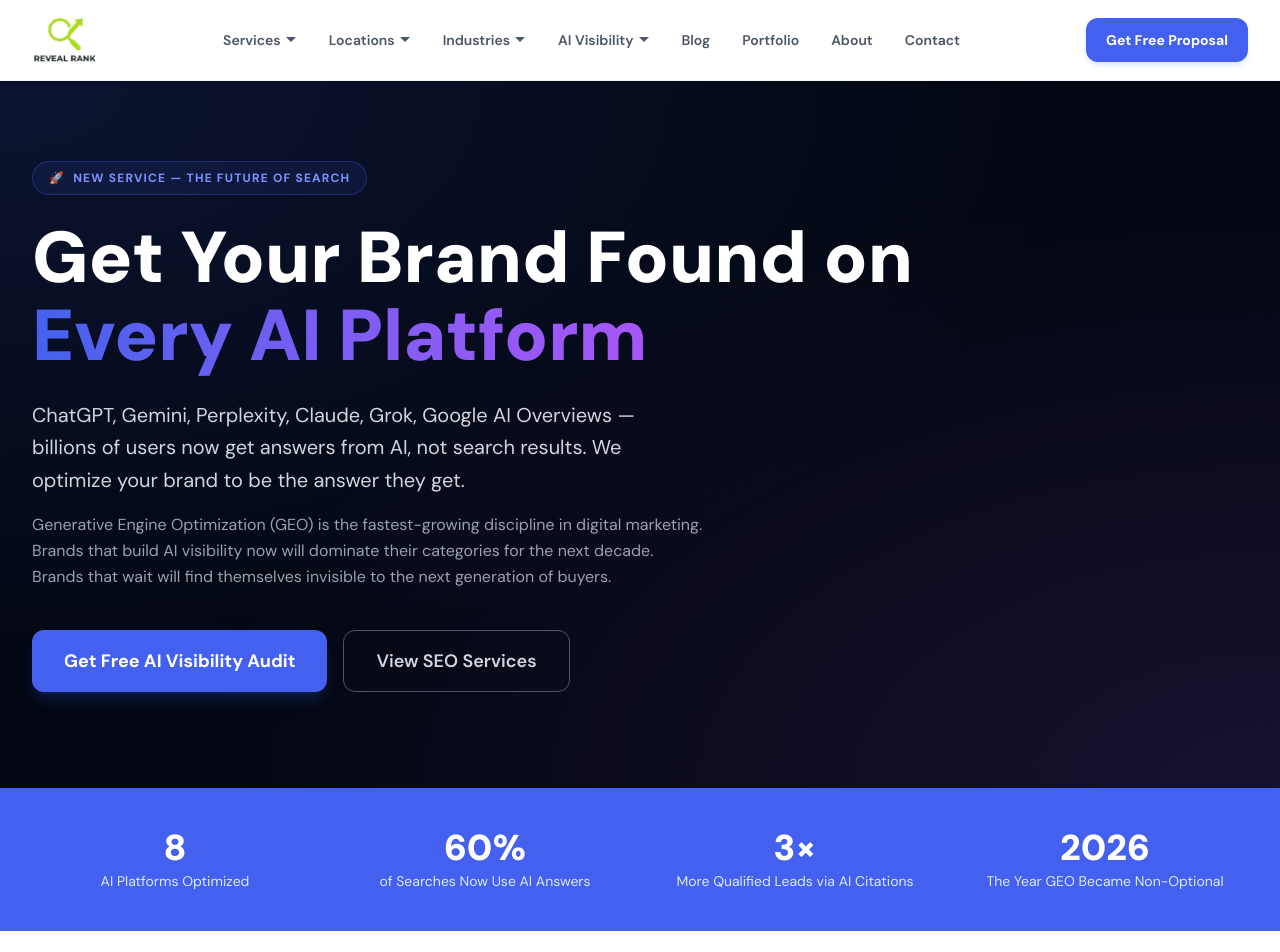
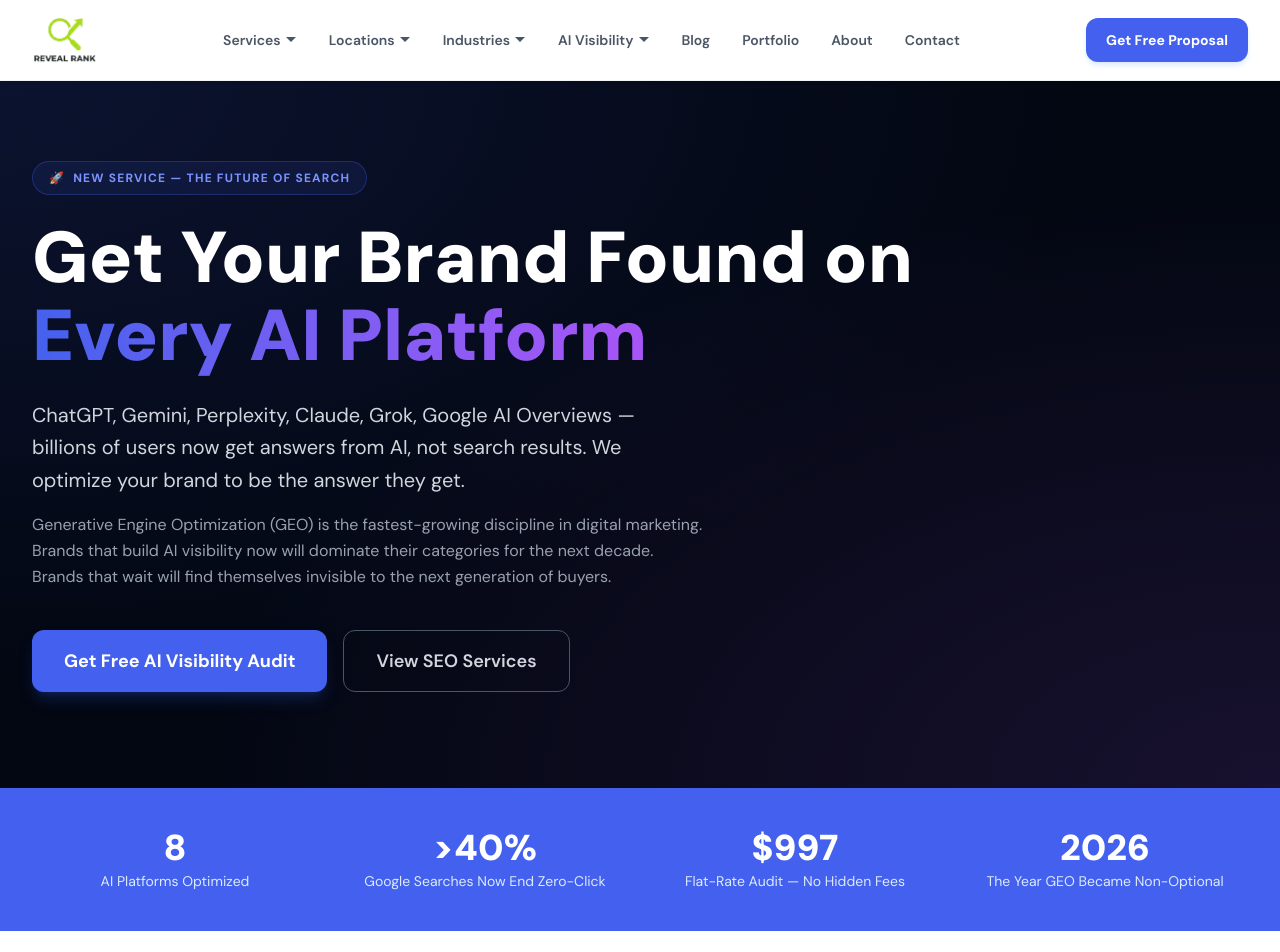
Before and after one commit to RevealDeploymentZone/revealrank, a Next.js app: page /ai-visibility in a window 1280 px wide. Shown: the top 952 px of the page. Built offline with nearby package versions, Linux system fonts and the light colour scheme.

Commit message:
fix: source stats, update free->$997 audit CTAs on ai-visibility page

```diff
--- a/app/ai-visibility/page.tsx
+++ b/app/ai-visibility/page.tsx
@@ -253,8 +253,8 @@
           <div className="grid grid-cols-2 md:grid-cols-4 gap-6 text-center">
             {[
               { value: "8", label: "AI Platforms Optimized" },
-              { value: "60%", label: "of Searches Now Use AI Answers" },
-              { value: "3×", label: "More Qualified Leads via AI Citations" },
+              { value: ">40%", label: "Google Searches Now End Zero-Click" },
+              { value: "$997", label: "Flat-Rate Audit — No Hidden Fees" },
               { value: "2026", label: "The Year GEO Became Non-Optional" },
             ].map((stat) => (
               <div key={stat.label}>
@@ -387,7 +387,7 @@
               {
                 icon: "📉",
                 title: "Traditional Search CTR Is Falling",
-                body: "Google's own AI Overviews answer questions before users scroll to any organic result. Studies show zero-click searches now account for over 60% of all Google queries. If your content is not in the AI answer, you are losing traffic you used to get automatically.",
+                body: "Google's own AI Overviews answer questions before users scroll to any organic result. Independent research (SparkToro, 2024) found that over 40% of Google searches now end without a click. If your content is not in the AI answer, you are losing traffic you used to get automatically.",
               },
               {
                 icon: "🛍️",
@@ -477,7 +477,7 @@
                   <div className="flex items-center gap-2 mb-2">
                     <h3 className="text-gray-900 font-bold text-lg">{step.title}</h3>
                     {i === 0 && (
-                      <span className="bg-green-100 text-green-700 text-xs font-semibold px-2 py-0.5 rounded-full">Free</span>
+                      <span className="bg-[#4361ee]/10 text-[#4361ee] text-xs font-semibold px-2 py-0.5 rounded-full">$997</span>
                     )}
                   </div>
                   <p className="text-gray-500 text-sm leading-relaxed">{step.description}</p>
@@ -516,6 +516,7 @@
               { label: "Technical SEO", href: "/services/technical-seo/", icon: "⚙️" },
               { label: "Content Marketing", href: "/services/content-marketing/", icon: "✍️" },
               { label: "Link Building", href: "/services/link-building/", icon: "🔗" },
+              { label: "AI Citation Programme", href: "/ai-citation-programme/", icon: "🎯" },
             ].map((s) => (
               <Link
                 key={s.href}
@@ -534,8 +535,8 @@
 
       <CTASection
         title="Ready to Be the Answer AI Gives Your Customers?"
-        subtitle="We'll audit your brand's current AI visibility across all major platforms and show you exactly where you're missing citations — and how to fix it."
-        primaryCTA="Get Free AI Visibility Audit"
+        subtitle="Start with a $997 AI Visibility Audit — 60 prompts across 6 engines, 3 competitors benchmarked, and a prioritised fix list. Credited in full against month one of any retainer."
+        primaryCTA="Start with a $997 Audit →"
         primaryHref="/contact/"
       />
     </>
```
